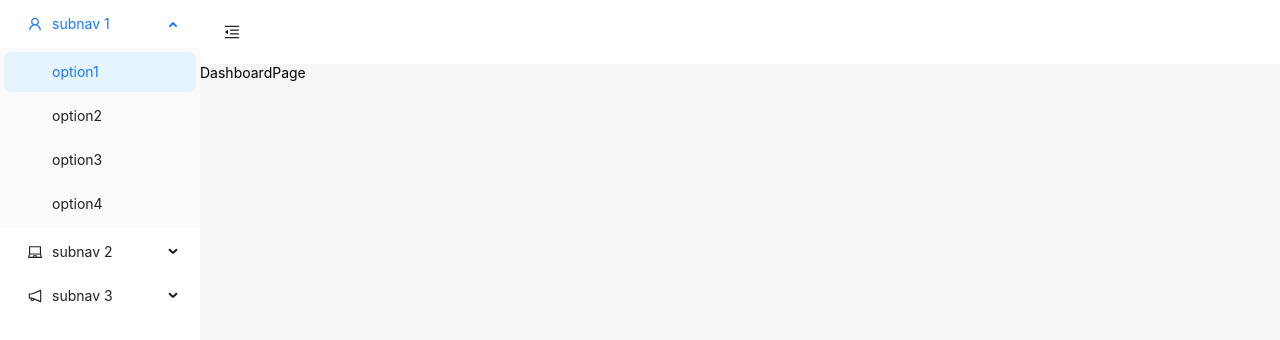
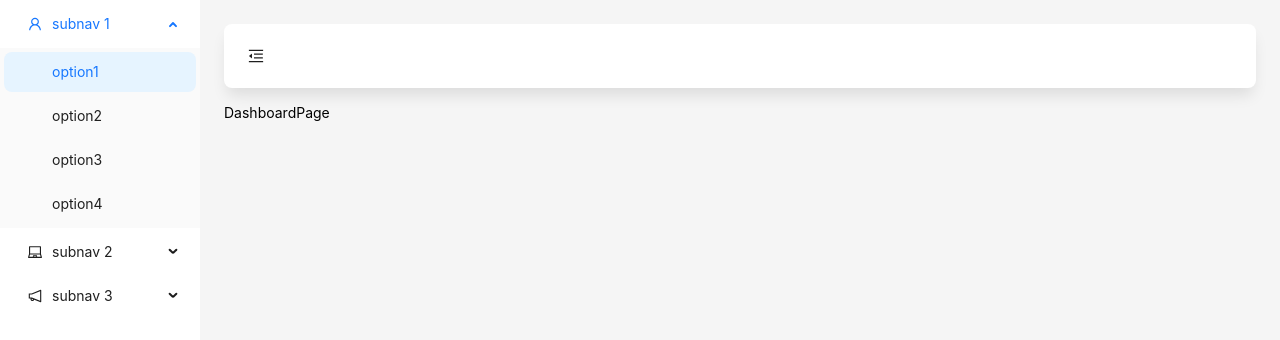
Before and after one commit to SupakornEnixer/ncsa-admin, a Next.js app: page /dashboard in a window 1280 px wide. Shown: the top 340 px of the page. Built offline with nearby package versions, Linux system fonts and the light colour scheme.

Commit message:
update layout

```diff
--- a/src/app/(adminlayout)/layout.js
+++ b/src/app/(adminlayout)/layout.js
@@ -15,9 +15,11 @@ function AdminLayout({ children }) {
   return (
     <Layout style={{ height: '100vh' }}>
       <Sidebar collapsed={collapsed} />
-      <Layout>
+      <Layout style={{ padding: '1.5rem' }}>
         <Appbar collapsed={collapsed} onClick={() => setCollapsed(!collapsed)} />
-        {children}
+        <div style={{ height: '100vh', marginTop: '1rem' }}>
+          {children}
+        </div>
       </Layout>
     </Layout>
   )
--- a/src/components/admin-layout/appbar.js
+++ b/src/components/admin-layout/appbar.js
@@ -13,6 +13,8 @@ function Appbar({ collapsed, onClick = () => { } }) {
       style={{
         padding: 0,
         background: colorBgContainer,
+        borderRadius: '.5rem',
+        boxShadow: '0px 10px 15px -3px rgba(0,0,0,0.1)'
       }}
     >
       <Button
```
